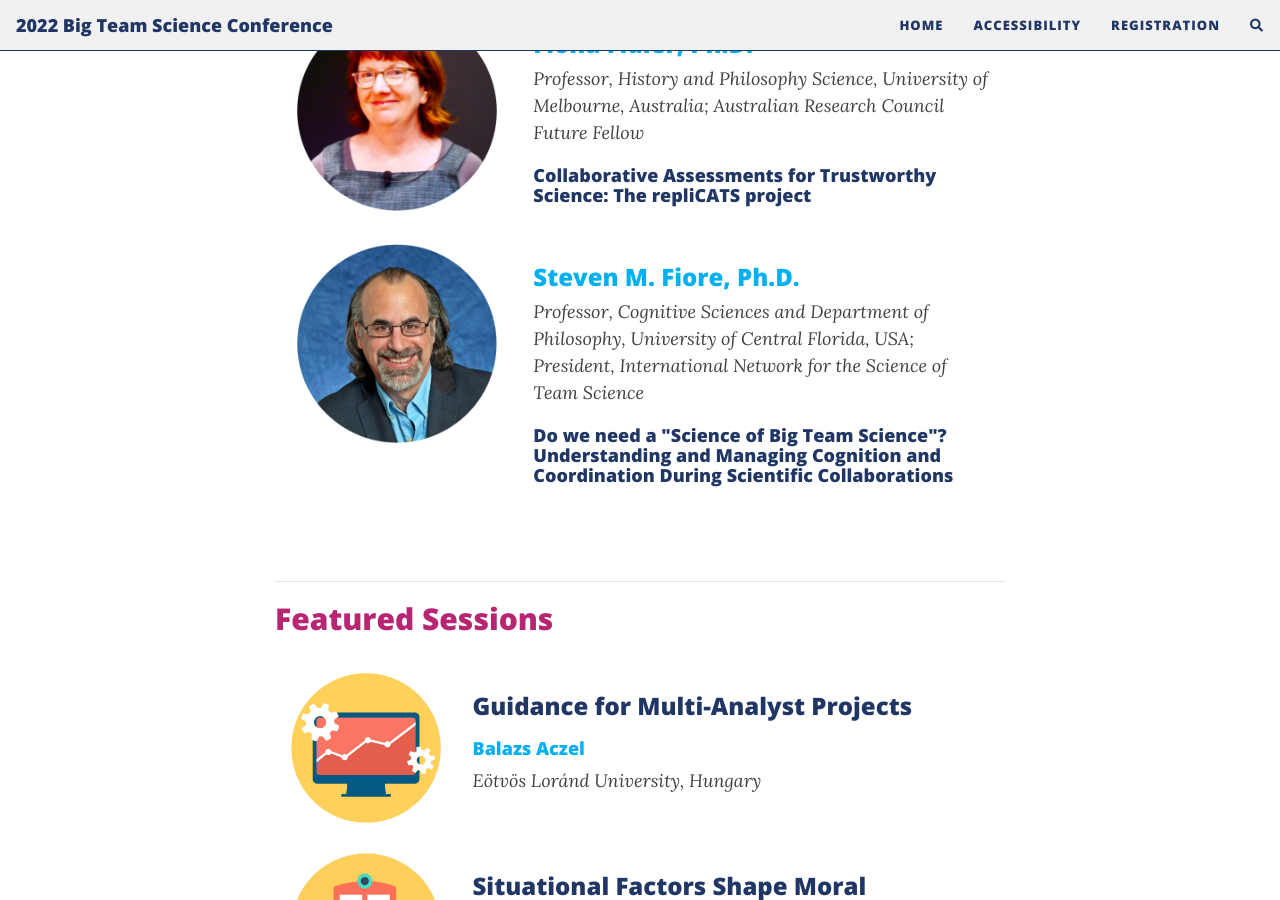
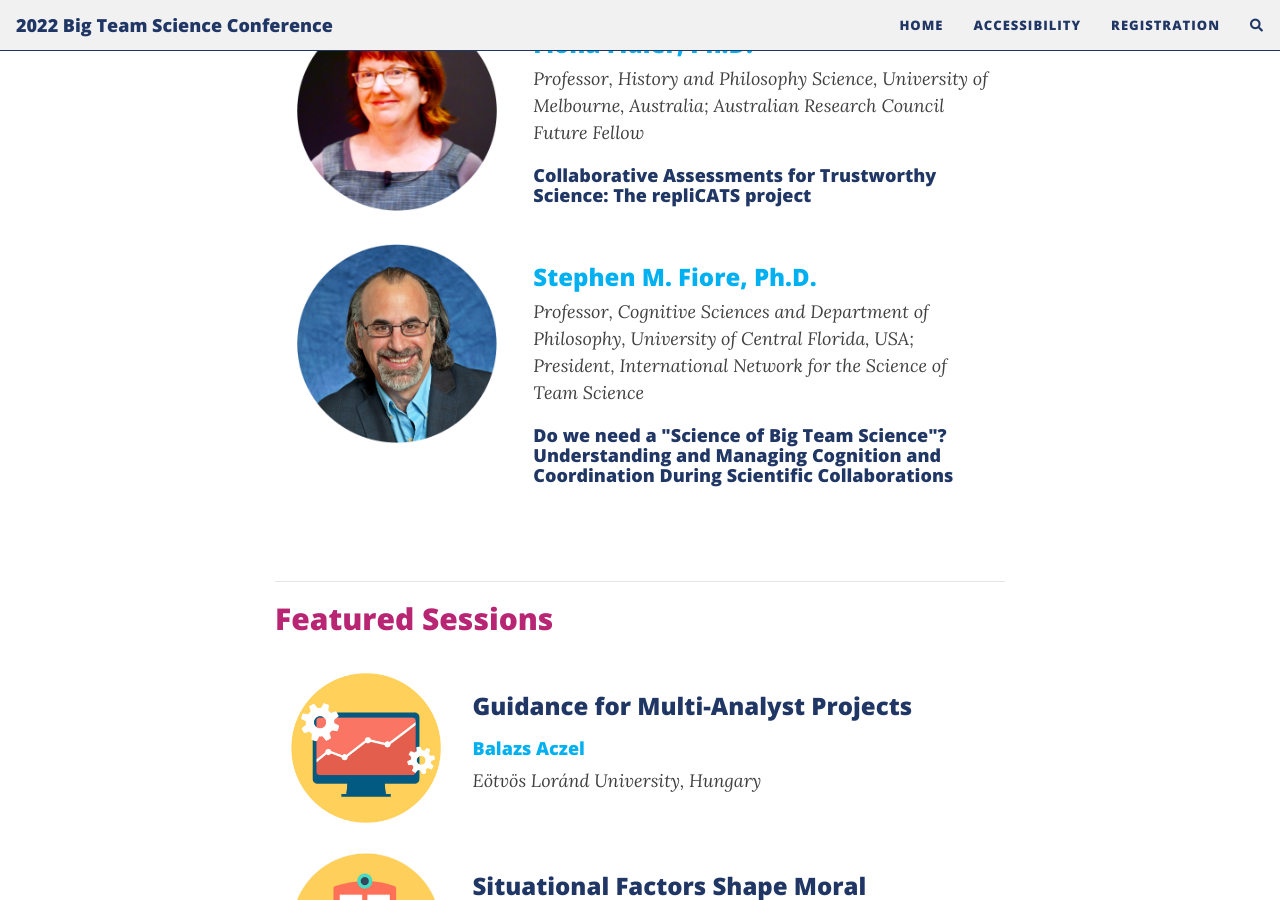
Before and after one commit to bigteamscienceconference/bigteamscienceconference.github.io, a Jekyll site: the page built from index.md, in a window 1280 px wide and 900 px high, scrolled down 1243 px. Built offline with Jekyll 4.4.1, drawn with Linux system fonts in a browser that asks for light colours; nearby versions of some CDN libraries; comment, search, counter and statistics services are not loaded.

Commit message:
fix spelling

```diff
--- a/index.md
+++ b/index.md
@@ -48,10 +48,10 @@ Registration for the 2022 BTSCON is now open! To ensure inclusivity, **registrat
     </div>
     <div class="row">
       <div class="col-sm-4 col-xs-6" align="center">
-        <a href="https://csl.ist.ucf.edu/People" target="_blank"><img src="/assets/img/FioreHeadshot.png" alt="Steven M. Fiore, Ph.D." width="200" height="200"></a>
+        <a href="https://csl.ist.ucf.edu/People" target="_blank"><img src="/assets/img/FioreHeadshot.png" alt="Stephen M. Fiore, Ph.D." width="200" height="200"></a>
       </div>
       <div class="col-sm-8">
-        <h3><a href="https://csl.ist.ucf.edu/People" target="_blank">Steven M. Fiore, Ph.D.</a></h3>
+        <h3><a href="https://csl.ist.ucf.edu/People" target="_blank">Stephen M. Fiore, Ph.D.</a></h3>
         <i>Professor, Cognitive Sciences and Department of Philosophy, University of Central Florida, USA; President, International Network for the Science of Team Science</i>
         <h4>Do we need a "Science of Big Team Science"?  Understanding and Managing Cognition and Coordination During Scientific Collaborations</h4>
       </div>
```
Also changed, not shown: program.md (+2 -2 lines).
